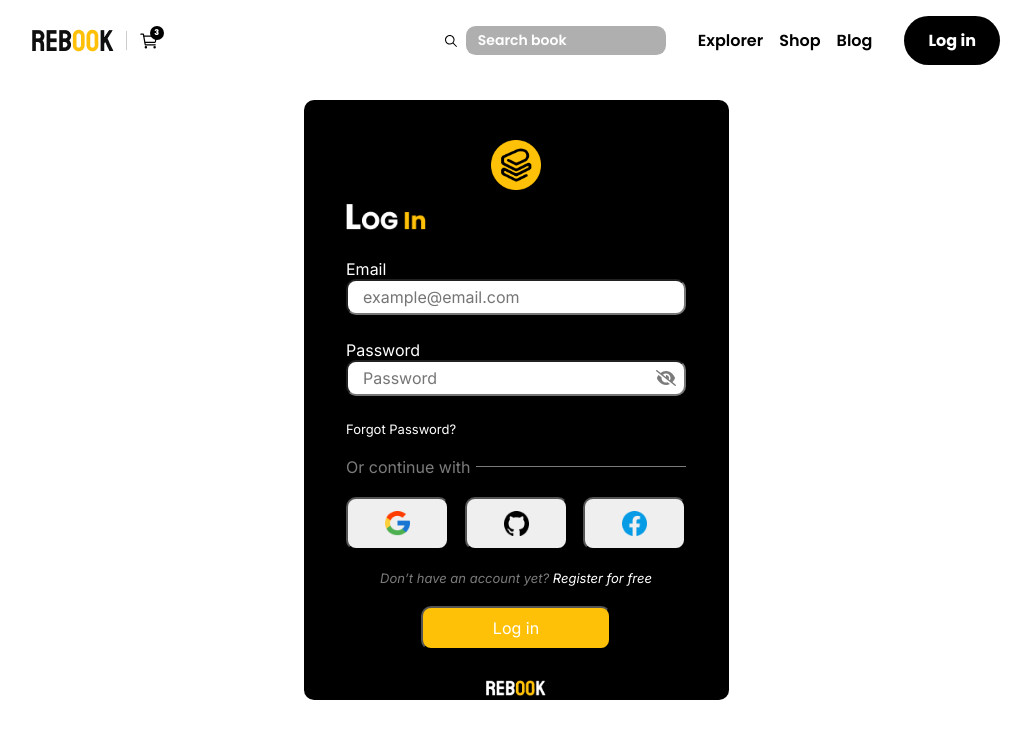
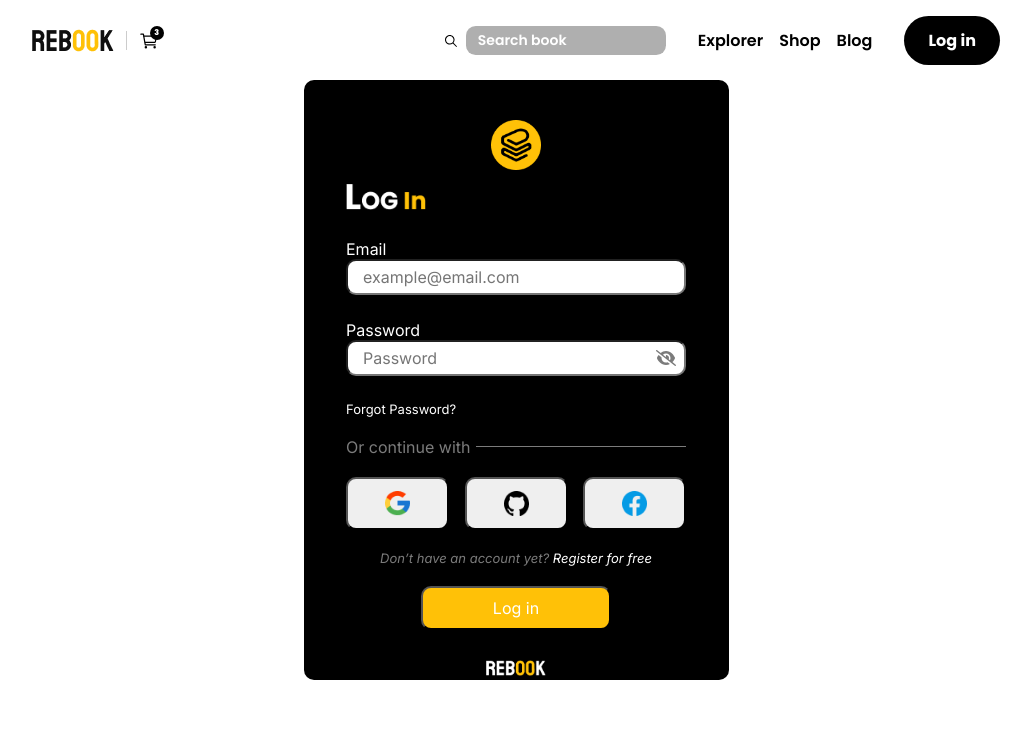
Before and after one commit to Tech-Solutions-Juniors/Rebook-frontend, a React (Vite) app: page /login in a window 1280 px wide. Shown: the top 738 px of the page, without its empty margins (124-1155 px from the left). Built offline with nearby package versions, Linux system fonts and the light colour scheme.

Commit message:
page style adjustment

```diff
--- a/src/pages/login/sections/styles/loginStyles.ts
+++ b/src/pages/login/sections/styles/loginStyles.ts
@@ -1,4 +1,12 @@
 import styled from "styled-components";
+
+export const MainLogin = styled.div`
+  display: flex;
+  flex-direction: column;
+  align-items: center;
+  padding: 80px 0 80px 0 ;
+  box-sizing: border-box; /
+`;
 
 export const CardLogin = styled.div`
   width: 425px;
@@ -66,8 +74,6 @@ export const ImageLogin = styled.div`
   }
 `;
 
-
-
 export const TextField = styled.div`
   margin: 25px 0 0px 0;
 `;
@@ -116,14 +122,6 @@ export const Error = styled.span`
   color: red;
 `;
 
-export const MainLogin = styled.div`
-  display: flex;
-  flex-direction: column;
-  align-items: center;
-  justify-content: center;
-  height: 100vh;
-`;
-
 export const Form = styled.form`
   margin: 0px 40px 20px 40px;
   width: 80%;
@@ -139,7 +137,7 @@ export const ButtonLogin = styled.button`
 `;
 
 export const ImageLogoText = styled.div`
-  margin: 10px 0 0 0;
+  margin: 10px 0 10px 0;
   img {
     width: 60px;
     height: auto;
```
Also changed, not shown: src/pages/login/sections/pages/loginPage.tsx (+6 -6 lines).
